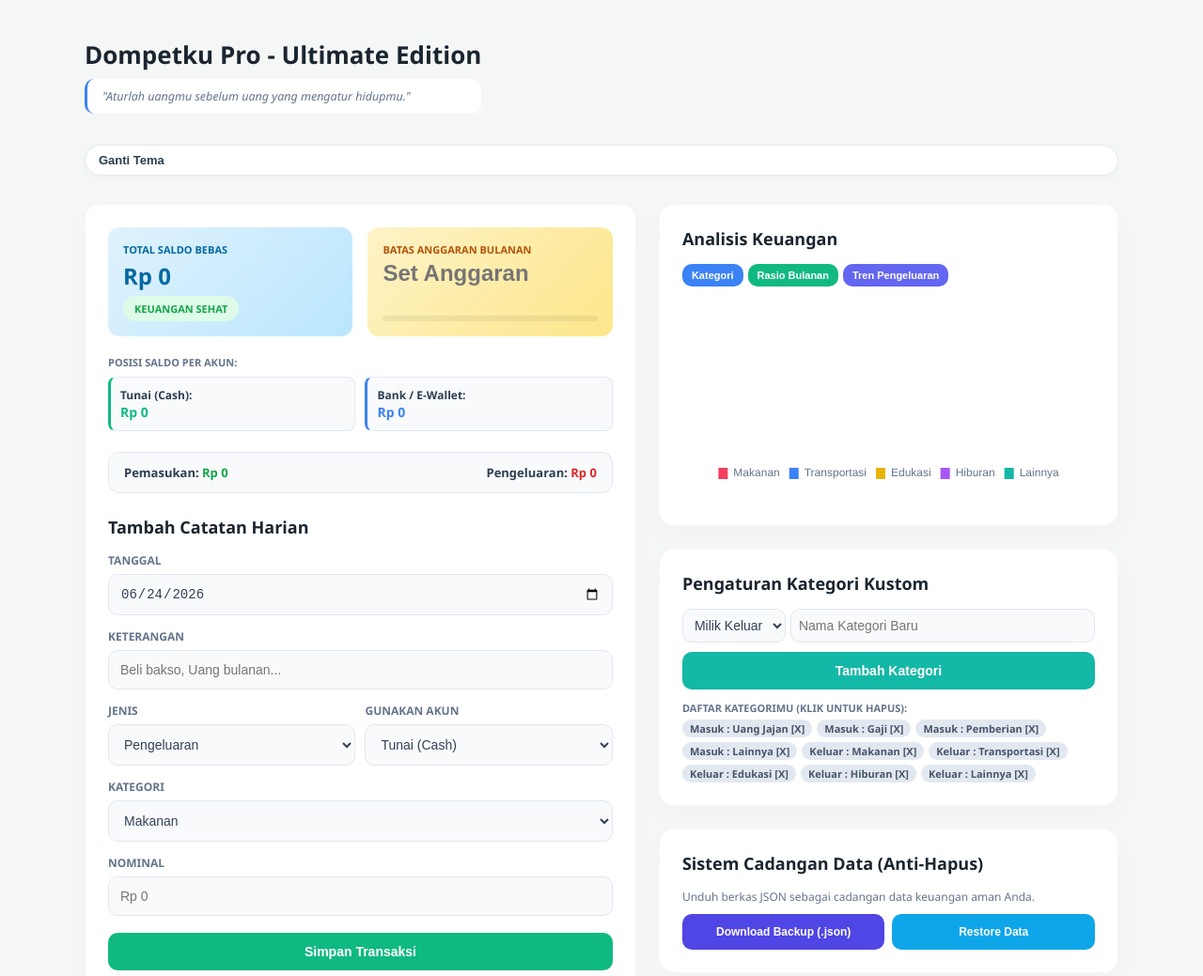
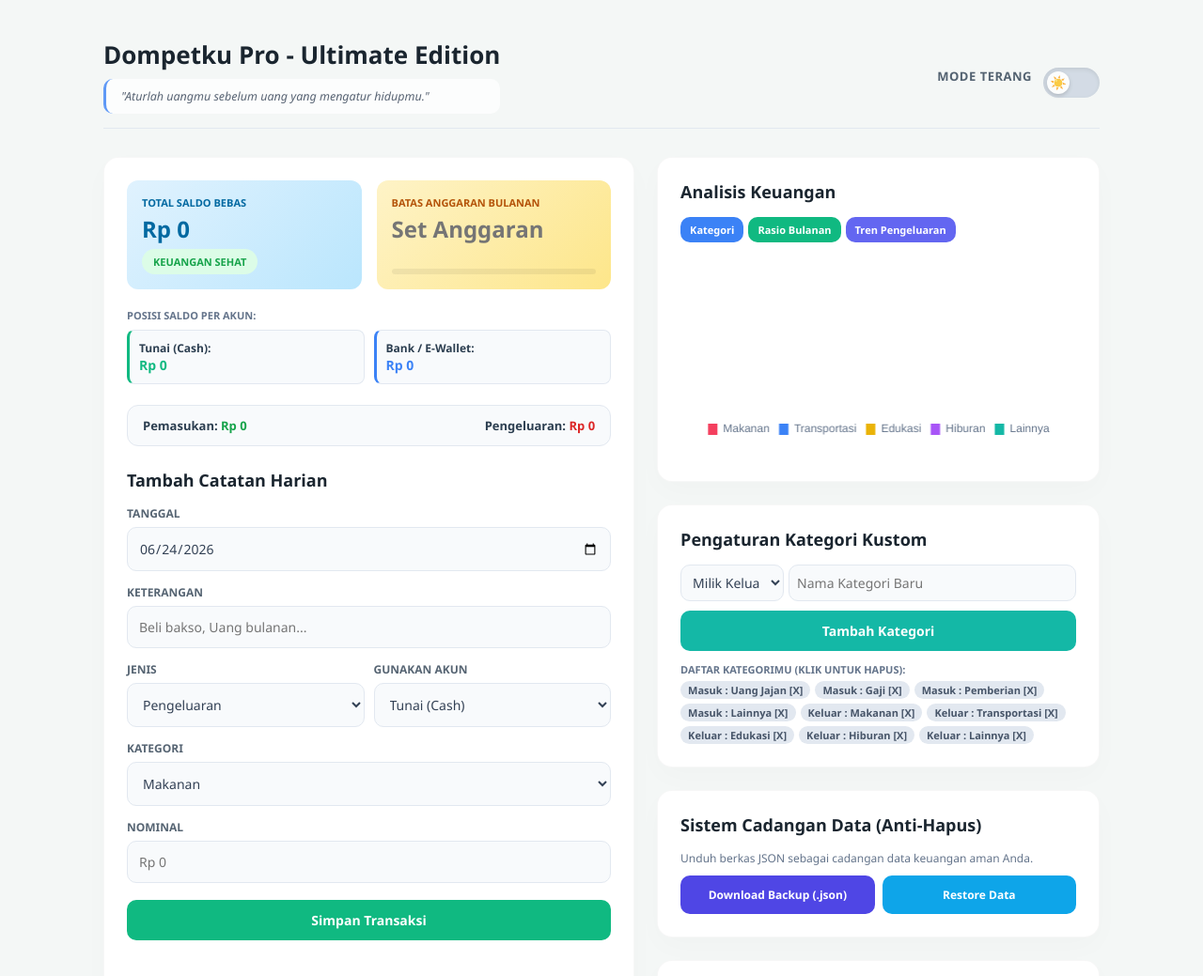
Before and after one commit to mizzatrafi-cell/manage-uang-brader, a plain HTML site: page index.html in a window 1280 px wide. Shown: the top 1039 px of the page at 94% size. Drawn offline with nearby package versions, Linux system fonts and the light colour scheme.

Commit message:
Update index.html

```diff
--- a/index.html
+++ b/index.html
@@ -1,5 +1,5 @@
 <!DOCTYPE html>
-<html lang="id">
+<html lang="id" data-theme="light">
 <head>
     <meta charset="UTF-8">
     <meta name="viewport" content="width=device-width, initial-scale=1.0">
@@ -7,7 +7,7 @@
     <script src="https://cdn.jsdelivr.net/npm/chart.js"></script>
     <style>
         /* --- VARIABLE WARNA UNTUK MULTI-TEMA --- */
-        :root {
+        :root[data-theme="light"] {
             --bg-utama: #f4f7f6;
             --bg-kotak: #ffffff;
             --teks-utama: #2c3e50;
@@ -17,9 +17,10 @@
             --bg-input: #f8fafc;
             --border-input: #e2e8f0;
             --teks-input: #334155;
+            --warna-aksen: #3b82f6;
         }
 
-        [data-theme="dark"] {
+        :root[data-theme="dark"] {
             --bg-utama: #0f172a;
             --bg-kotak: #1e293b;
             --teks-utama: #cbd5e1;
@@ -29,16 +30,24 @@
             --bg-input: #334155;
             --border-input: #475569;
             --teks-input: #f1f5f9;
+            --warna-aksen: #60a5fa;
+        }
+
+        /* --- GLOBAL & TRANSISI SEAMLESS --- */
+        * {
+            margin: 0;
+            padding: 0;
+            box-sizing: border-box;
+            font-family: 'Segoe UI', Roboto, sans-serif;
+            transition: background-color 0.3s ease, border-color 0.3s ease, color 0.3s ease, box-shadow 0.3s ease;
         }
 
         body {
-            font-family: 'Segoe UI', Roboto, sans-serif;
             max-width: 1100px;
             margin: 0 auto;
             padding: 40px 20px;
             background-color: var(--bg-utama);
             color: var(--teks-utama);
-            transition: background 0.3s, color 0.3s;
         }
 
         .header-container {
@@ -48,20 +57,80 @@
             margin-bottom: 30px;
             flex-wrap: wrap;
             gap: 15px;
+            padding-bottom: 15px;
+            border-bottom: 1px solid var(--border-input);
         }
 
         h2 { color: var(--teks-judul); font-weight: 700; margin: 0; font-size: 26px; }
 
-        .btn-theme {
-            background: var(--bg-kotak); border: 1px solid var(--border-input);
-            color: var(--teks-utama); padding: 8px 14px; border-radius: 20px;
-            cursor: pointer; font-weight: 600; font-size: 13px; display: flex; align-items: center; gap: 6px;
-            box-shadow: 0 4px 6px var(--bayangan);
+        /* --- DESIGN TOGGLE SWITCH MODERN --- */
+        .theme-switch-wrapper {
+            display: flex;
+            align-items: center;
+            gap: 12px;
+        }
+
+        .theme-switch-label {
+            font-size: 13px;
+            font-weight: 600;
+            color: var(--teks-utama);
+            text-transform: uppercase;
+            letter-spacing: 0.5px;
+            opacity: 0.8;
+        }
+
+        .theme-switch {
+            position: relative;
+            display: inline-block;
+            width: 60px;
+            height: 32px;
+        }
+
+        .theme-switch input {
+            opacity: 0;
+            width: 0;
+            height: 0;
+        }
+
+        .slider {
+            position: absolute;
+            cursor: pointer;
+            top: 0; left: 0; right: 0; bottom: 0;
+            background-color: #cbd5e1;
+            border-radius: 32px;
+            box-shadow: inset 0 2px 4px rgba(0,0,0,0.1);
+        }
+
+        .slider::before {
+            position: absolute;
+            content: "☀️";
+            display: flex;
+            align-items: center;
+            justify-content: center;
+            font-size: 14px;
+            height: 24px;
+            width: 24px;
+            left: 4px;
+            bottom: 4px;
+            background-color: white;
+            border-radius: 50%;
+            box-shadow: 0 2px 4px rgba(0,0,0,0.2);
+            transition: transform 0.3s cubic-bezier(0.4, 0, 0.2, 1);
+        }
+
+        input:checked + .slider {
+            background-color: #3b82f6;
+        }
+
+        input:checked + .slider::before {
+            transform: translateX(28px);
+            content: "🌙";
+            background-color: #1e293b;
         }
 
         .quote-box {
             background: var(--bg-kotak); padding: 10px 16px; border-radius: 10px;
-            font-size: 12.5px; color: #64748b; font-style: italic; border-left: 3px solid #3b82f6; max-width: 450px;
+            font-size: 12.5px; color: var(--teks-input); opacity: 0.8; font-style: italic; border-left: 3px solid #3b82f6; max-width: 450px;
         }
 
         h3 { font-size: 18px; color: var(--teks-judul); margin-top: 0; margin-bottom: 15px; }
@@ -79,11 +148,12 @@
 
         .ringkasan-container { display: grid; grid-template-columns: 1fr 1fr; gap: 16px; margin-bottom: 20px; }
         .saldo-box, .budget-box { padding: 16px; border-radius: 12px; display: flex; flex-direction: column; justify-content: space-between; }
+
         .saldo-box { background: linear-gradient(135deg, #e0f2fe 0%, #bae6fd 100%); color: #0369a1; }
-        [data-theme="dark"] .saldo-box { background: linear-gradient(135deg, #0c4a6e 0%, #0284c7 100%); color: #e0f2fe; }
+        :root[data-theme="dark"] .saldo-box { background: linear-gradient(135deg, #0c4a6e 0%, #0284c7 100%); color: #e0f2fe; }
 
         .budget-box { background: linear-gradient(135deg, #fef3c7 0%, #fde68a 100%); }
-        [data-theme="dark"] .budget-box { background: linear-gradient(135deg, #451a03 0%, #b45309 100%); }
+        :root[data-theme="dark"] .budget-box { background: linear-gradient(135deg, #451a03 0%, #b45309 100%); }
 
         .saldo-angka { font-size: 24px; font-weight: 700; margin-top: 4px; }
 
@@ -91,7 +161,7 @@
         .progress-bar { height: 100%; width: 0%; background-color: #f59e0b; transition: width 0.4s; }
 
         .over-budget { background: linear-gradient(135deg, #fee2e2 0%, #fca5a5 100%) !important; }
-        [data-theme="dark"] .over-budget { background: linear-gradient(135deg, #7f1d1d 0%, #dc2626 100%) !important; }
+        :root[data-theme="dark"] .over-budget { background: linear-gradient(135deg, #7f1d1d 0%, #dc2626 100%) !important; }
         .over-budget .progress-bar { background-color: #ef4444 !important; }
 
         .komparasi-box {
@@ -106,7 +176,7 @@
         .status-waspada { background-color: #fef9c3; color: #ca8a04; }
         .status-bahaya { background-color: #fee2e2; color: #dc2626; }
 
-        label { font-weight: 600; display: block; margin-top: 14px; color: #64748b; font-size: 12px; text-transform: uppercase; }
+        label { font-weight: 600; display: block; margin-top: 14px; color: var(--teks-sekunder); font-size: 12px; text-transform: uppercase; opacity: 0.8; }
         input, select {
             width: 100%; padding: 12px; margin-top: 6px; box-sizing: border-box; border: 1px solid var(--border-input);
             border-radius: 10px; font-size: 14px; background-color: var(--bg-input); color: var(--teks-input);
@@ -139,7 +209,7 @@
         .tagihan-lunas { text-decoration: line-through; opacity: 0.5; }
 
         .badge-kat { background: #e2e8f0; color: #475569; padding: 2px 8px; border-radius: 12px; font-size: 11px; font-weight: 600; display: inline-flex; align-items: center; gap: 4px; margin-right: 5px; margin-top: 5px;}
-        [data-theme="dark"] .badge-kat { background: #334155; color: #cbd5e1; }
+        :root[data-theme="dark"] .badge-kat { background: #334155; color: #cbd5e1; }
 
         .alokasi-box { background: var(--bg-input); border: 1px solid var(--border-input); padding: 12px; border-radius: 10px; font-size: 12px; margin-top: 8px; display: none; }
         .alokasi-item { display: flex; justify-content: space-between; margin-bottom: 4px; font-weight: 500; }
@@ -168,10 +238,15 @@
             .header-container {
                 flex-direction: column;
                 align-items: flex-start;
+                gap: 15px;
             }
-            .btn-theme {
+            .theme-switch-wrapper {
                 width: 100%;
-                justify-content: center;
+                justify-content: space-between;
+                background: var(--bg-kotak);
+                padding: 10px 14px;
+                border-radius: 12px;
+                border: 1px solid var(--border-input);
             }
             .search-bar {
                 width: 100%;
@@ -190,7 +265,7 @@
             body { background: white !important; color: black !important; padding: 0 !important; }
             .grid-utama { display: block !important; }
             .box { box-shadow: none !important; border: 1px solid #ccc !important; margin-bottom: 20px !important; background: white !important; page-break-inside: avoid; }
-            button, .btn-theme, .quote-box, .search-bar, .filter-bulan, #tipe-kat-baru, #nama-kat-baru, hr, .flex-tombol, label, input, select, .btn-hapus, .rekening-container { display: none !important; }
+            button, .theme-switch-wrapper, .quote-box, .search-bar, .filter-bulan, #tipe-kat-baru, #nama-kat-baru, hr, .flex-tombol, label, input, select, .btn-hapus, .rekening-container { display: none !important; }
             .chart-container { max-height: 150px !important; }
             ul { max-height: none !important; overflow: visible !important; }
             li { border: 1px solid #ddd !important; margin-bottom: 5px !important; background: transparent !important; }
@@ -204,7 +279,14 @@
             <h2>Dompetku Pro - Ultimate Edition</h2>
             <div class="quote-box" id="isi-quote" style="margin-top: 8px;">...</div>
         </div>
-        <button class="btn-theme" onclick="ubahTema()">Ganti Tema</button>
+
+        <div class="theme-switch-wrapper">
+            <span class="theme-switch-label" id="tema-teks">Mode Terang</span>
+            <label class="theme-switch" for="checkbox-tema">
+                <input type="checkbox" id="checkbox-tema" onclick="ubahTema()">
+                <div class="slider"></div>
+            </label>
+        </div>
     </div>
 
     <div class="grid-utama">
@@ -360,13 +442,21 @@
     let grafikSaya = null;
     let tipeGrafikAktif = "doughnut";
 
+    // Fungsi utama untuk merubah tema secara seamless
     function ubahTema() {
-        let temaSekarang = document.documentElement.getAttribute("data-theme");
-        let temaBaru = temaSekarang === "dark" ? "light" : "dark";
-        document.documentElement.setAttribute("data-theme", temaBaru);
-        localStorage.setItem("tema_dashboard", temaBaru);
+        let tombolCheck = document.getElementById("checkbox-tema");
+        let teksTema = document.getElementById("tema-teks");
+
+        if (tombolCheck.checked) {
+            document.documentElement.setAttribute("data-theme", "dark");
+            teksTema.innerText = "Mode Gelap";
+            localStorage.setItem("tema_dashboard", "dark");
+        } else {
+            document.documentElement.setAttribute("data-theme", "light");
+            teksTema.innerText = "Mode Terang";
+            localStorage.setItem("tema_dashboard", "light");
+        }
     }
-    if (localStorage.getItem("tema_dashboard") === "dark") document.documentElement.setAttribute("data-theme", "dark");
 
     function muatOpsiKategori() {
         let tipe = document.getElementById("tipe").value;
@@ -665,6 +755,23 @@
     }
     function bersihkanAngka(teks) { return parseInt(teks.replace(/[^0-9]/g, ''), 10) || 0; }
 
+    // Membaca preferensi memori tema saat web direfresh
+    window.addEventListener('DOMContentLoaded', () => {
+        let temaSistem = localStorage.getItem("tema_dashboard");
+        let tombolCheck = document.getElementById("checkbox-tema");
+        let teksTema = document.getElementById("tema-teks");
+
+        if (temaSistem === "dark") {
+            document.documentElement.setAttribute("data-theme", "dark");
+            if (tombolCheck) tombolCheck.checked = true;
+            if (teksTema) teksTema.innerText = "Mode Gelap";
+        } else {
+            document.documentElement.setAttribute("data-theme", "light");
+            if (tombolCheck) tombolCheck.checked = false;
+            if (teksTema) teksTema.innerText = "Mode Terang";
+        }
+    });
+
     muatOpsiKategori(); renderBadgesKategori(); buatFilterBulan(); renderTagihan(); updateTampilan();
 </script>
 </body>
```
